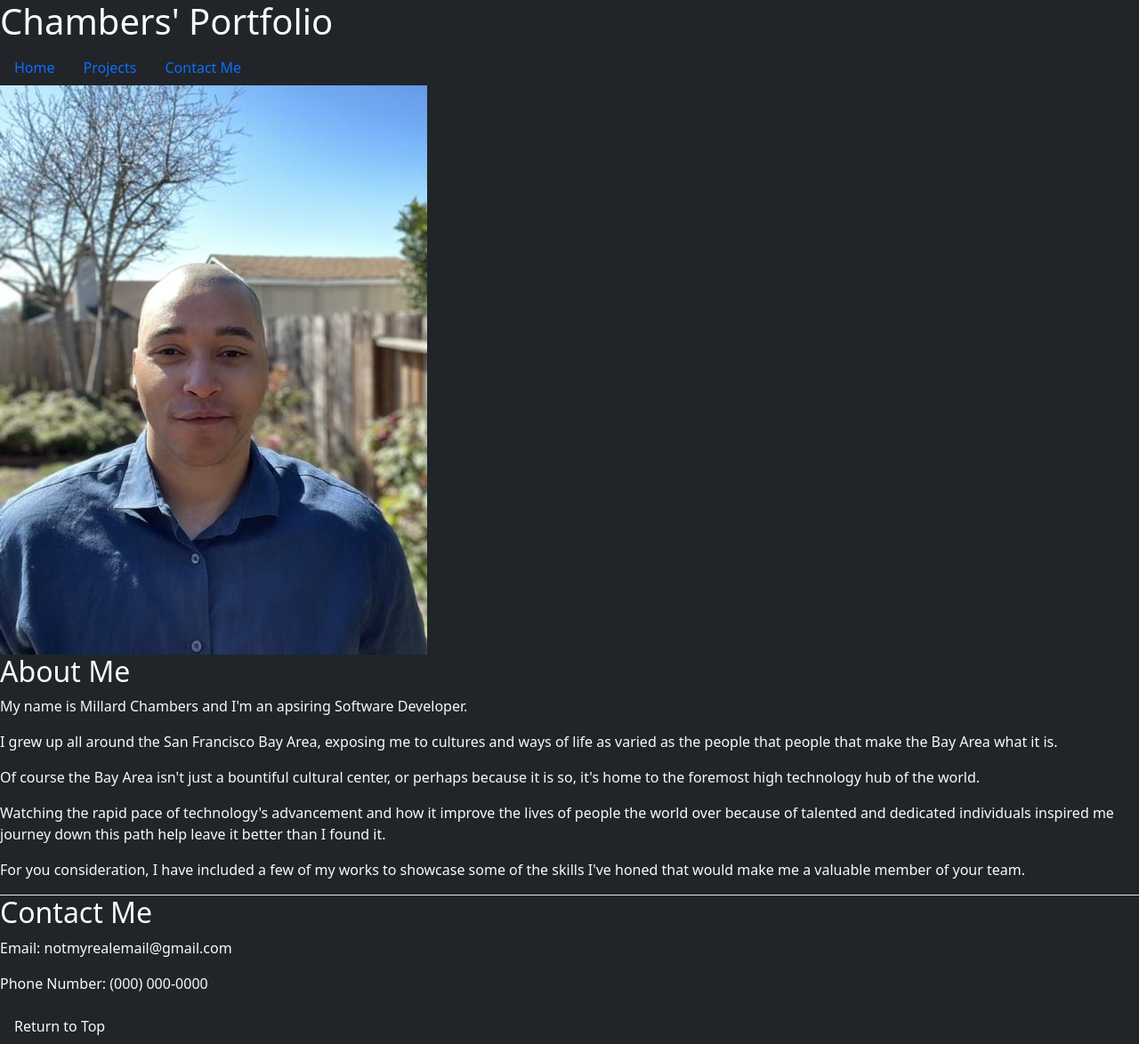
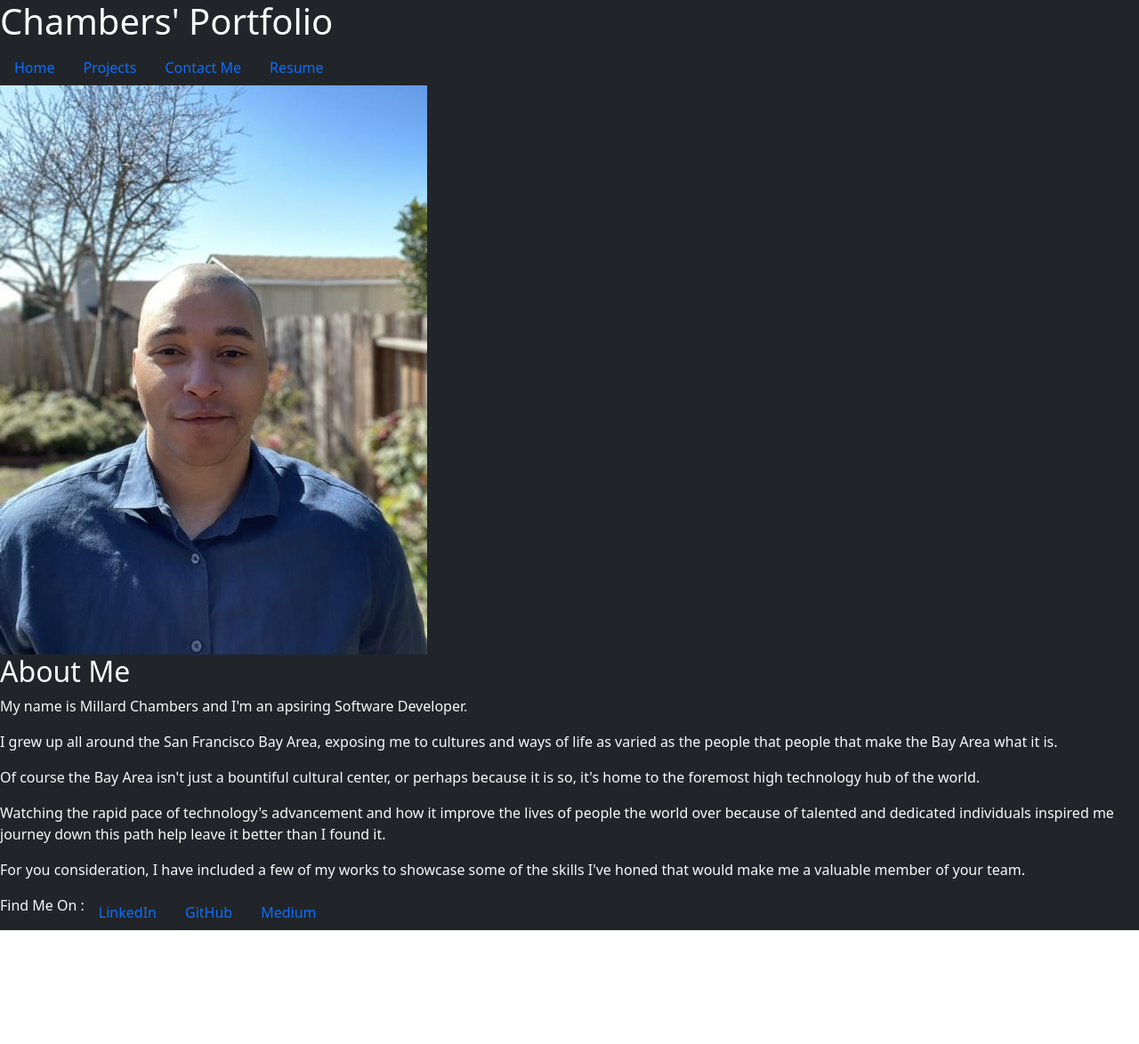
Before and after one commit to MChambersIV/Portfolio, a React (Create React App) app: page / in a window 1280 px wide. Shown: the whole page at 89% size. After the commit the page ends 1046 px from the top, so only its background shows below. Built offline with nearby package versions, Linux system fonts and the light colour scheme.

Commit message:
created resume page, filled out contact component, added necessary deployment items, moved off site profiles to footer, updated readme.md

```diff
--- a/package.json
+++ b/package.json
@@ -1,5 +1,6 @@
 {
   "name": "portfolio-v4-react",
+  "homepage": "https://MChambersIV.github.io/portfolio-react-v4",
   "version": "0.1.0",
   "private": true,
   "dependencies": {
@@ -9,12 +10,15 @@
     "axios": "^0.26.0",
     "bootstrap": "^5.1.3",
     "dotenv": "^16.0.0",
+    "gh-pages": "^3.2.3",
     "react": "^17.0.2",
     "react-dom": "^17.0.2",
     "react-scripts": "5.0.0",
     "web-vitals": "^2.1.4"
   },
   "scripts": {
+    "predeploy": "npm run build",
+    "deploy": "gh-pages -d build",
     "start": "react-scripts start",
     "build": "react-scripts build",
     "test": "react-scripts test",
--- a/src/Main.js
+++ b/src/Main.js
@@ -4,6 +4,7 @@ import Header from './components/Header';
 import Footer from './components/Footer';
 import Contact from './components/pages/Contact';
 import Projects from './components/pages/Projects';
+import Resume from './components/pages/Resume';
 import Home from './components/pages/Home';
 
 
@@ -18,6 +19,8 @@ export default function Main() {
       return <Contact />;
     } if (currentPage === 'Projects') {
       return <Projects />;
+    } if (currentPage === 'Resume') {
+      return <Resume />;
     }
   };
 
--- a/src/components/Footer.js
+++ b/src/components/Footer.js
@@ -2,12 +2,17 @@ import React from "react";
 
 function Footer() {
     return (
-        <article class="border-top" id="contact">
-            <h2>Contact Me</h2>
-             <p class="abme">Email: notmyrealemail@gmail.com</p>
-                <p class="abme">Phone Number: (000) 000-0000</p>
-            <a class="nav-link link-light active" aria-current="page" href="#top">Return to Top</a>
-        </article>
+        <div className="nav dark">
+
+          <div className="nav-active">Find Me On :</div>
+
+          <a className="nav-link" href="https://linkedin.com/in/millard-chambers">LinkedIn</a>
+
+          <a className="nav-link" href="https://github.com/MChambersIV">GitHub</a>
+
+          <a className="nav-link" href="https://medium.com/@chambersm025">Medium</a>
+
+        </div>
     )
 }
 
--- a/src/components/Nav.js
+++ b/src/components/Nav.js
@@ -19,6 +19,11 @@ export default function Nav({ changePage }) {
           Contact Me
         </a>
       </li>
+      <li className="nav-item">
+        <a href="#resume" onClick= { () => changePage('Resume') } className="nav-link">
+          Resume
+        </a>
+      </li>
     </ul>
   );
 }
--- a/src/components/pages/Contact.js
+++ b/src/components/pages/Contact.js
@@ -1,19 +1,76 @@
-import React from "react";
+import React, { useState } from "react";
+
+function checkEmail(email) {
+  const cEmail = /^(([^<>()[\]\\.,;:\s@"]+(\.[^<>()[\]\\.,;:\s@"]+)*)|(".+"))@((\[[0-9]{1,3}\.[0-9]{1,3}\.[0-9]{1,3}\.[0-9]{1,3}\])|(([a-zA-Z\-0-9]+\.)+[a-zA-Z]{2,}))$/;
+  return cEmail.test(String(email).toLowerCase());
+}
+
+function checkPassword(input) {
+  const cPassword = /^[A-Za-z]\w{7,14}$/;
+  if (input.match(cPassword)) {
+    return true;
+  }
+  return false;
+}
+
+
 
 function Contact() {
-    return (
-        <div class="bg-dark text-light">
+  const [email, setEmail] = useState('');
+  const [password, setPassword] = useState('');
+  const [name, setName] = useState('');
+  const [error, setError] = useState('');
 
-          <a class="link-light active" aria-current="page" href="#contact">Contact Me</a>
 
-          <a class="link-primary" href="https://linkedin.com/in/millard-chambers">LinkedIn</a>
+  const handleFormInput = (event) => {
+    const { target } = event;
+    const inputType = target.name;
+    const inputValue = target.value;
 
-          <a class="link-success" href="https://github.com/MChambersIV">GitHub</a>
+   if (inputType === 'email') {
+      setEmail(inputValue);
+    } else if (inputType === 'text') {
+      setName(inputValue);
+    } else {
+      setPassword(inputValue);
+    }
+  };
 
-          <a class="link-danger" href="https://drive.google.com/file/d/1zWUbt27l-IwGQGAYzvlKaHQCopJl1Und/view?usp=sharing">Resume</a>
+  const handleFormSubmit = (event) => {
+    event.preventDefault();
 
+    if (!checkEmail(email)) {
+      setError('Email is not Valid.');
+      return;
+    }
+    if (!checkPassword(password)) {
+      setError(`Password is not Valid.`);
+      return;
+    }
+    alert(`Welcome ${name}`);
+
+    setName('');
+    setPassword('');
+    setEmail('');
+
+    };
+
+  return (
+    <div>
+      <p>You can contact me with your name and email.</p>
+      <form className="form">
+        <input value={email} name="email" onChange={handleFormInput} type="email" placeholder="email" />
+        <input value={name} name="name" onChange={handleFormInput} type="text" placeholder="username" />
+        <input value={password} name="password" onChange={handleFormInput} type="password" placeholder="Password" />
+        <button type="button" onClick={handleFormSubmit}>Submit</button>
+      </form>
+      {error && (
+        <div>
+          <p>{error}</p>
         </div>
-    )
+      )}
+    </div>
+  );
 }
 
 export default Contact;
--- /dev/null
+++ b/src/components/pages/Resume.js
@@ -0,0 +1,14 @@
+import React from "react";
+
+function Resume() {
+    return (
+        <div className="bg-dark text-light">
+
+
+          <a className="link-danger" href="https://drive.google.com/file/d/1zWUbt27l-IwGQGAYzvlKaHQCopJl1Und/view?usp=sharing">Resume</a>
+
+        </div>
+    )
+}
+
+export default Resume;
```
Also changed, not shown: 2 other files (tests, documents, lock files or other folders).
